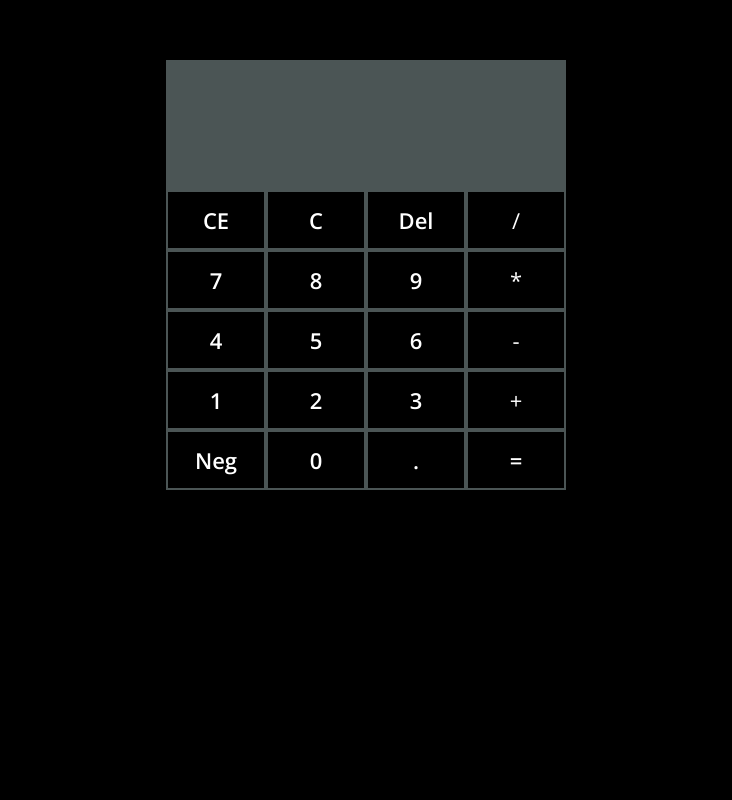
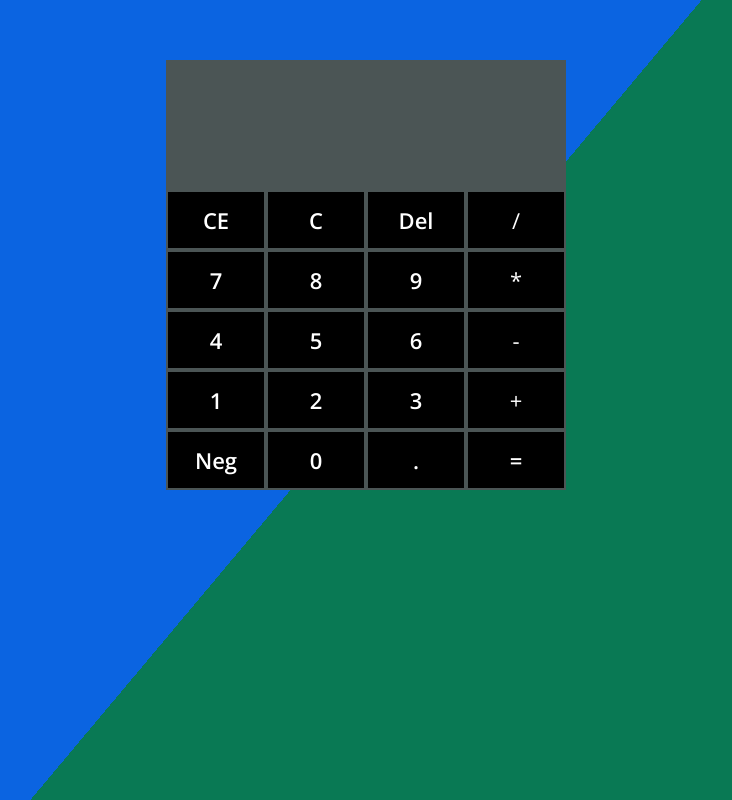
Before and after one commit to chaosharmonic/calc, a plain HTML site: page index.html in a window 1280 px wide. Shown: the whole page, without its empty margins (274-1006 px from the left). Drawn offline with nearby package versions, Linux system fonts and the light colour scheme.

Commit message:
Update background

```diff
--- a/style.css
+++ b/style.css
@@ -1,11 +1,15 @@
+:root {
+  height: 100vh;
+}
+
 body {
   font-family: "Open Sans";
   font-size: 22px;
-  color: white;
-  background: black;
+  background: linear-gradient(130deg, rgb(11,100,225) 50%, rgb(9,121,84) 50%);
 }
 
 #calc {
+  color: white;
   background: rgb(75, 85, 85);
   width: 400px;
   margin: 60px auto 0 auto;
```
